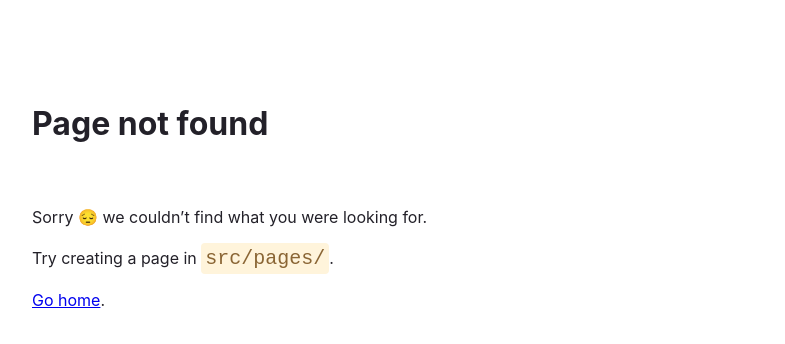
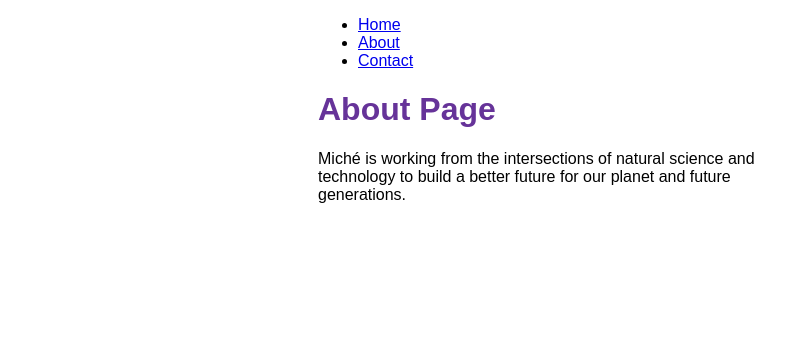
Before and after one commit to elmiche/Folio, a Gatsby site: page /about in a window 1280 px wide. Before the commit this address had no page. Shown: the whole page, without its empty margins (72-857 px from the left). Built offline with nearby package versions, Linux system fonts and the light colour scheme; Gatsby itself is replaced by a stand-in of ours.

Commit message:
add react components

```diff
--- /dev/null
+++ b/src/components/layout.js
@@ -0,0 +1,33 @@
+import * as React from 'react'
+import { Link } from 'gatsby'
+import {
+    container,
+    heading,
+    navLinks,
+    navLinkItem,
+    navLinkText
+  } from './layout.module.css'
+
+const Layout = ({ pageTitle, children }) => {
+  return (
+    <div className={container}>
+      <title>{pageTitle}</title>
+      <nav>
+        <ul className={navLinks}>
+          <li className={navLinkItem}>
+              <Link to="/" className={navLinkText}>Home</Link></li>
+          <li className={navLinkItem}>
+              <Link to="/about" className={navLinkText}>About</Link></li>
+          <li className={navLinkItem}>
+              <Link to="/contact" className={navLinkText}>Contact</Link></li>
+        </ul>
+      </nav>
+      <main>
+        <h1 className={heading}>{pageTitle}</h1>
+        {children}
+      </main>
+    </div>
+  )
+}
+
+export default Layout
--- /dev/null
+++ b/src/components/layout.module.css
@@ -0,0 +1,20 @@
+.container {
+    margin: auto;
+    max-width: 500px;
+    font-family: sans-serif;
+}
+
+.heading {
+  color: rebeccapurple;
+}
+.nav-links {
+  display: flex;
+  list-style: none;
+  padding-left: 0;
+}
+.nav-link-item {
+  padding-right: 2rem;
+}
+.nav-link-text {
+  color: black;
+}
--- /dev/null
+++ b/src/pages/about.js
@@ -0,0 +1,12 @@
+import * as React from "react"
+import { Link } from 'gatsby'
+import Layout from '../components/layout'
+
+const AboutPage = () => {
+    return (
+        <Layout pageHeading='About' pageTitle='About Page'> Miché is working from the intersections of natural science and technology to build a better future for our planet and future generations.
+        </Layout>
+          )
+}
+
+export default AboutPage
```
Also changed, not shown: src/pages/contact.js (added, +12 -0 lines), src/pages/index.js (+7 -8 lines).
